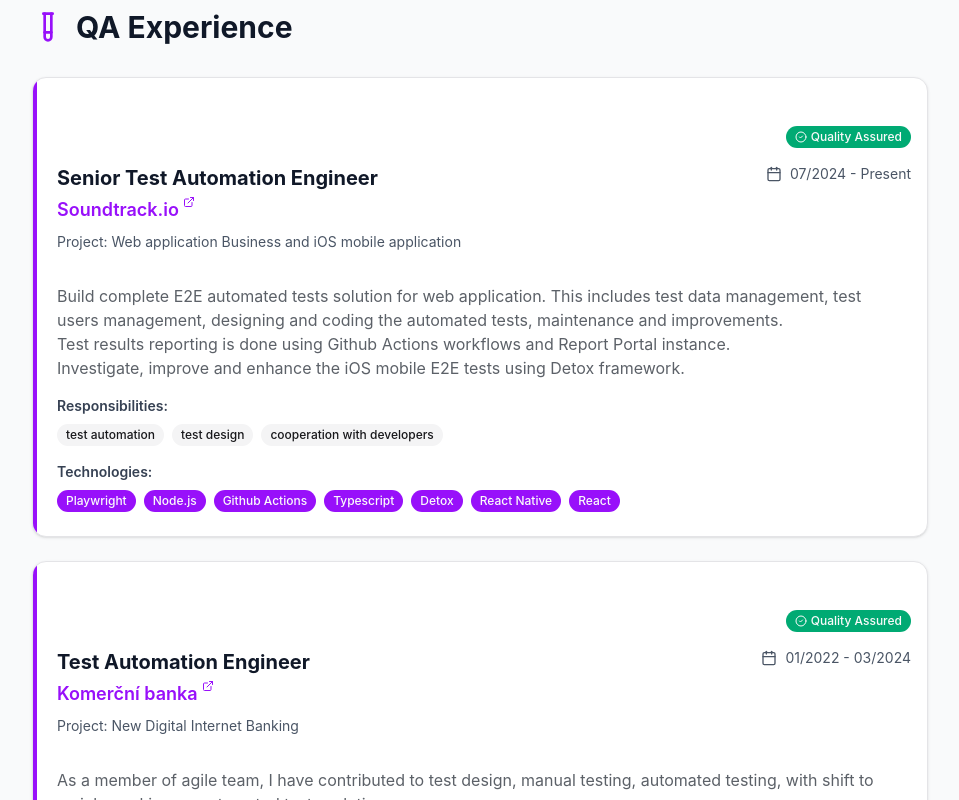
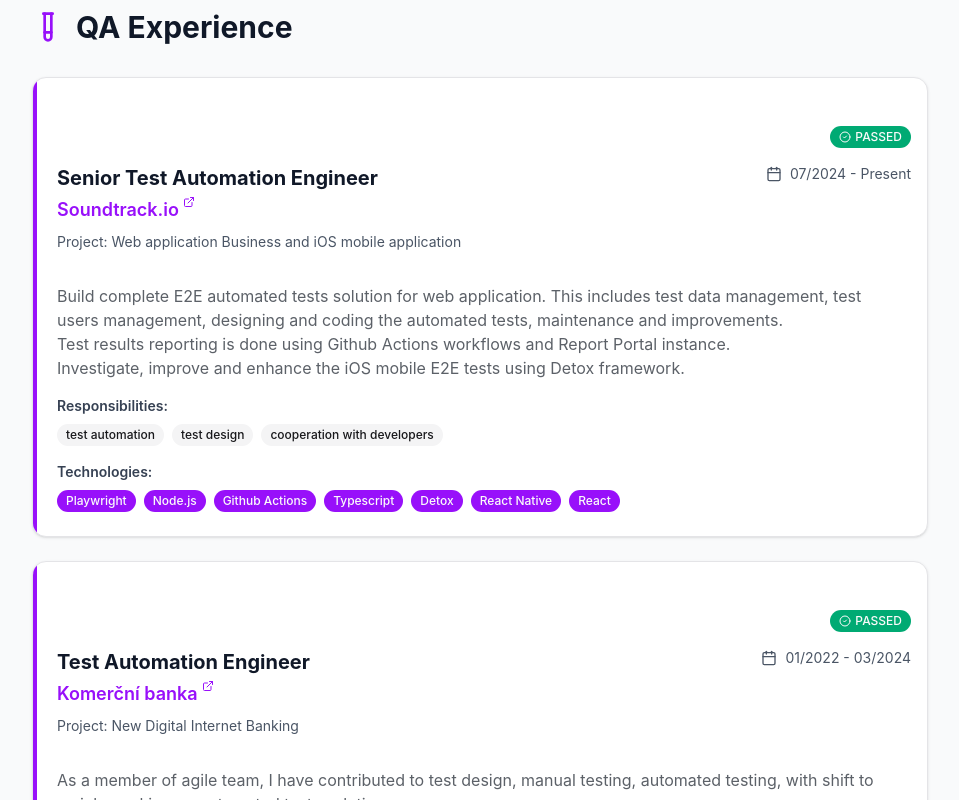
Before and after one commit to radekBednarik/personal_cv_page, a React (Vite) app: page / in a window 1280 px wide. Shown: the part 1600-2400 px from the top of the page, without its empty margins (160-1119 px from the left). Built offline with nearby package versions, Linux system fonts and the light colour scheme.

Commit message:
feat: wip

```diff
--- a/src/components/ExperienceSection.tsx
+++ b/src/components/ExperienceSection.tsx
@@ -73,7 +73,7 @@ export function ExperienceSection({
 						.map((item) => (
 							<Card
 								key={item.id}
-								className="relative overflow-hidden dark:bg-gray-800 dark:border-gray-700 hover:shadow-xl transition-shadow duration-300"
+								className="relative overflow-hidden dark:bg-gray-800 dark:border-gray-700 hover:shadow-xl transition-all duration-300 hover:scale-[1.02]"
 							>
 								{/* Timeline indicator */}
 								<div className="absolute left-0 top-0 bottom-0 w-1 bg-purple-600 dark:bg-purple-400" />
@@ -83,7 +83,7 @@ export function ExperienceSection({
 									<div className="flex justify-end mb-2">
 										<Badge className="bg-success hover:bg-success text-success-foreground flex items-center gap-1">
 											<CheckCircle2 className="h-3 w-3" />
-											Quality Assured
+											PASSED
 										</Badge>
 									</div>
 
@@ -175,7 +175,7 @@ export function ExperienceSection({
 								.map((item) => (
 									<Card
 										key={item.id}
-										className="relative overflow-hidden dark:bg-gray-800 dark:border-gray-700"
+										className="relative overflow-hidden dark:bg-gray-800 dark:border-gray-700 hover:shadow-lg transition-all duration-300 hover:scale-[1.02]"
 									>
 										<div className="absolute left-0 top-0 bottom-0 w-1 bg-gray-400 dark:bg-gray-600" />
 
```
